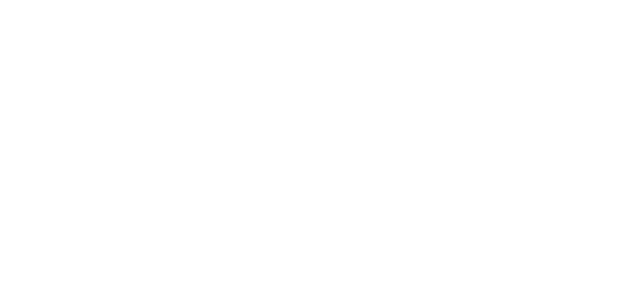
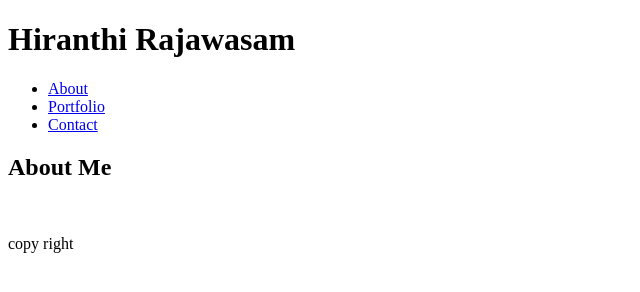
Before and after one commit to hiru1978/myprofile, a plain HTML site: page index.html in a window 1280 px wide. Shown: the whole page, without its empty margins (0-640 px from the left). Drawn offline with Linux system fonts and the light colour scheme.

Commit message:
scaliton for the index

```diff
--- a/index.html
+++ b/index.html
@@ -1,12 +1,38 @@
 <!DOCTYPE html>
 <html lang="en">
+
 <head>
     <meta charset="UTF-8">
     <meta name="viewport" content="width=device-width, initial-scale=1.0">
     <meta http-equiv="X-UA-Compatible" content="ie=edge">
     <title>Document</title>
 </head>
+
 <body>
+    <div>
+        <h1>Hiranthi Rajawasam</h1>
+        <div>
+            <ul>
+                <li><a href="default.asp">About</a></li>
+                <li><a href="news.asp">Portfolio</a></li>
+                <li><a href="contact.asp">Contact</a></li>
+
+            </ul>
+        </div>
+
+    <h2>About Me</h2>
+
+    <div>
+     <img src="/assets/images/" alt="">
+     <p></p>
+     <p></p>
+     <p></p>
+    </div>
+    <footer>copy right</footer>
+
+
+
 
 </body>
+
 </html>
```
